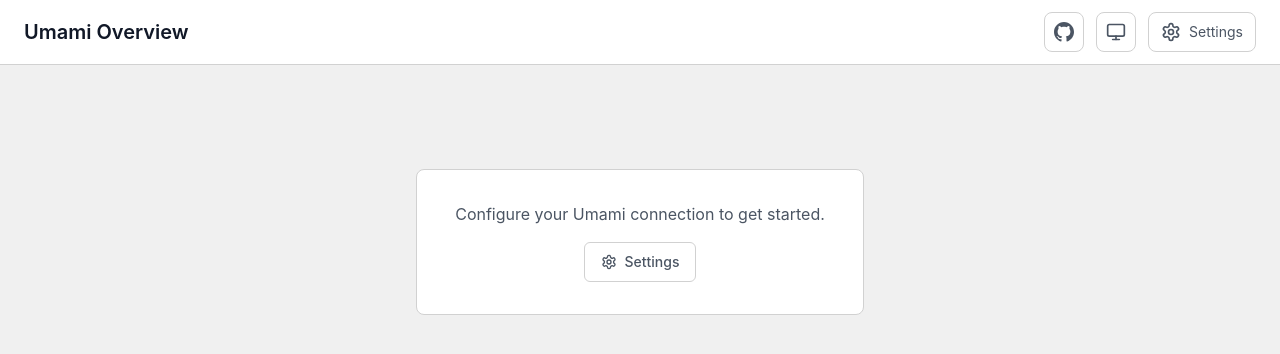
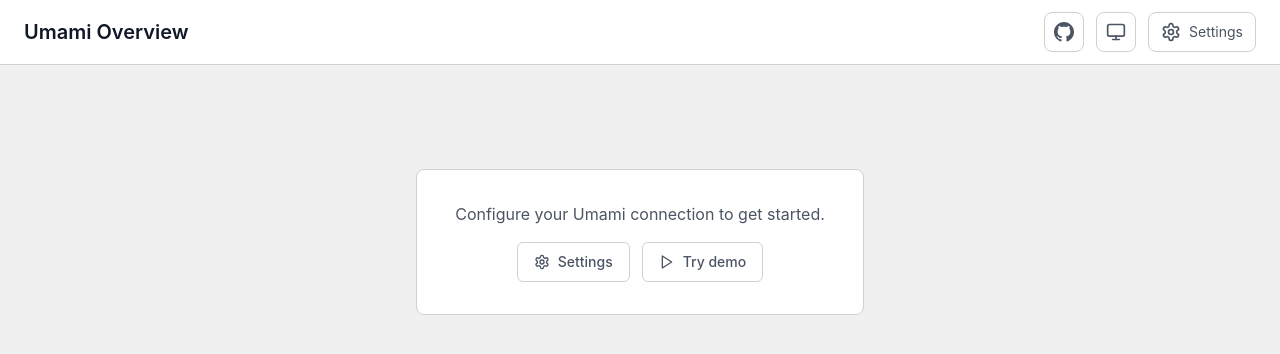
Before and after one commit to martinhjartmyr/umami-overview, a SvelteKit app: page / in a window 1280 px wide. Shown: the top 354 px of the page. Built offline with nearby package versions, Linux system fonts and the light colour scheme.

Commit message:
feat: add mock demo mode with bypass for empty config

```diff
--- a/src/lib/state/data.state.svelte.ts
+++ b/src/lib/state/data.state.svelte.ts
@@ -302,6 +302,11 @@
   },
 
   async init(): Promise<void> {
+    if (isMockMode()) {
+      await this.fetchAll()
+      return
+    }
+
     const stored = localStorage.getItem(STORAGE_KEY)
     if (stored) {
       const allSettings = JSON.parse(stored)
--- a/src/routes/+page.svelte
+++ b/src/routes/+page.svelte
@@ -42,7 +42,7 @@
 </script>
 
 <div class="h-full p-3 sm:p-6">
-  {#if dataStore.settings}
+  {#if dataStore.settings || dataStore.websites.length > 0}
     {#if dataStore.error && dataStore.websites.length === 0}
       <p style="color: #ef4444;">Error: {dataStore.error}</p>
     {:else if dataStore.websites.length > 0}
@@ -88,6 +88,7 @@
     <div class="flex items-center justify-center py-12 sm:py-20">
       <div class="w-full max-w-md rounded-lg border border-border bg-primary px-6 py-8 text-center">
         <p class="mb-4 text-fg-muted">Configure your Umami connection to get started.</p>
+        <div class="flex items-center justify-center gap-3">
           <button
             type="button"
             onclick={() => (showSettings = true)}
@@ -109,6 +110,26 @@
             >
             <span>Settings</span>
           </button>
+          <a
+            href="?mock"
+            data-sveltekit-reload
+            class="inline-flex h-10 cursor-pointer items-center gap-2 rounded-md border border-border px-4 py-2 text-sm font-medium text-fg-muted hover:bg-tertiary"
+          >
+            <svg
+              xmlns="http://www.w3.org/2000/svg"
+              class="size-4"
+              viewBox="0 0 24 24"
+              fill="none"
+              stroke="currentColor"
+              stroke-width="2"
+              stroke-linecap="round"
+              stroke-linejoin="round"
+            >
+              <polygon points="5 3 19 12 5 21 5 3" />
+            </svg>
+            <span>Try demo</span>
+          </a>
+        </div>
       </div>
     </div>
   {/if}
```
Also changed, not shown: 1 other file (tests, documents, lock files or other folders). Lines whose indentation alone changed are shown as unchanged.
